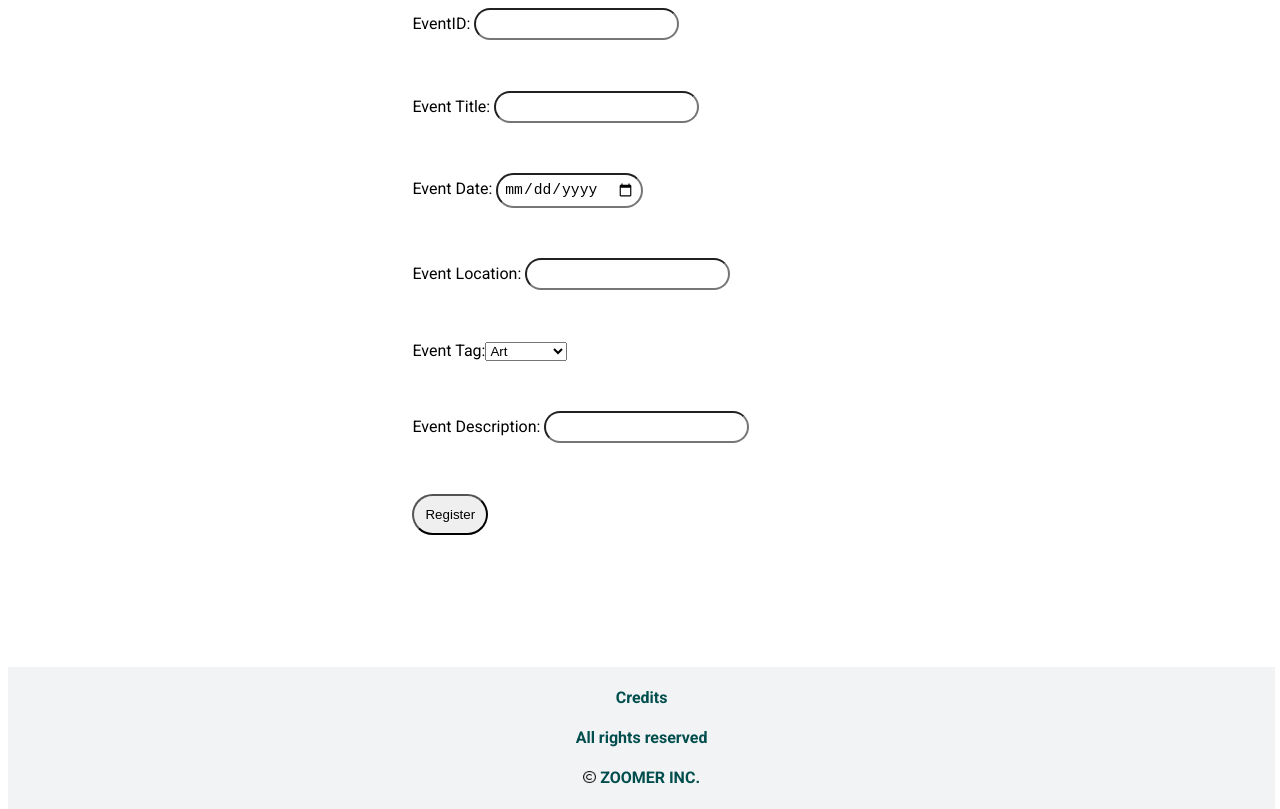
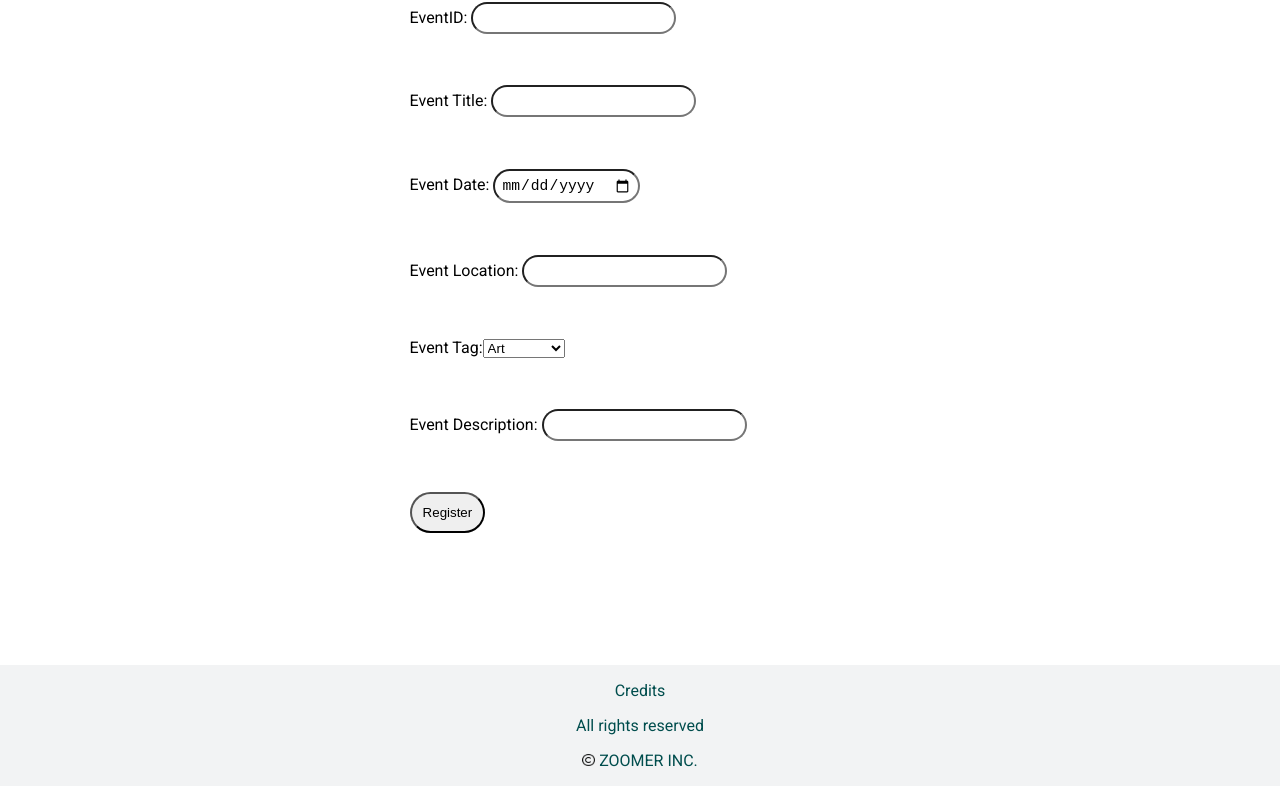
Before and after one commit to allawa1/Zoomer, a React (Create React App) app in the folder zoomer/: page /Form in a window 1280 px wide. Shown: the part 385-1194 px from the top of the page. After the commit the page ends 1171 px from the top, so only its background shows below. Built offline with nearby package versions, Linux system fonts and the light colour scheme; a web font is replaced by a local one.

Commit message:
update body width

```diff
--- a/zoomer/src/App.css
+++ b/zoomer/src/App.css
@@ -1,9 +1,14 @@
-.body, html {
+body, html {
   height: 100%;
   width: 100%;
   font-family: "Roboto";
   text-align: center;
+  margin-bottom: 0px;
+  margin-left: 0px;
+  margin-right: 0px;
+  margin-top: 0px;
 }
+
 
 /* -------------- HEADER ------------ */
 
@@ -288,7 +293,7 @@ hr {
 .footer {
   margin-top: 8%;
   position: absolute;
-  width: 99%;
+  width: 100%;
   font-family: "Roboto";
   background-color: rgb( 242, 243, 244);
   color:  rgb(0, 77, 77);
--- a/zoomer/src/components/Footer.js
+++ b/zoomer/src/components/Footer.js
@@ -11,9 +11,9 @@ const Footer = () => {
     return (
         <div className="footer">
 
-            <h4 className="Credits"><Link to="/Credits">Credits</Link></h4>
-             <h4>All rights reserved</h4>
-            <h4><img src={copywright} alt="copywright" height="12px" width="13px"/> ZOOMER INC.</h4>
+            <p className="Credits"><Link to="/Credits">Credits</Link></p>
+             <p>All rights reserved</p>
+            <p><img src={copywright} alt="copywright" height="12px" width="13px"/> ZOOMER INC.</p>
 
         </div>
     )
```
